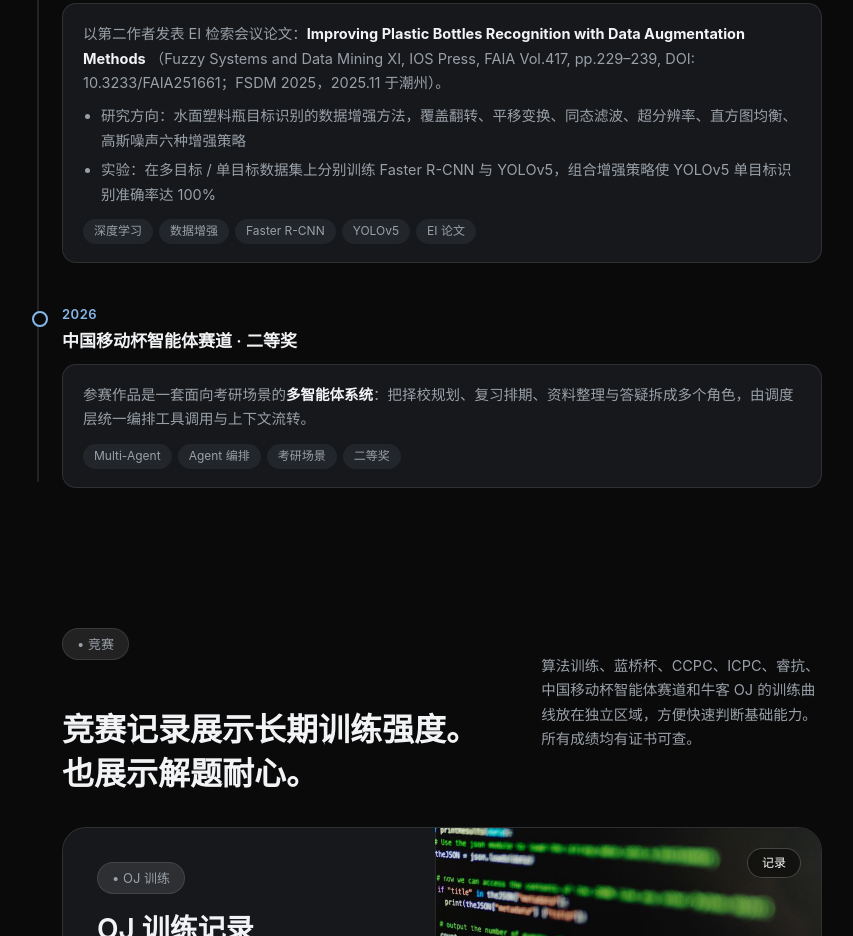
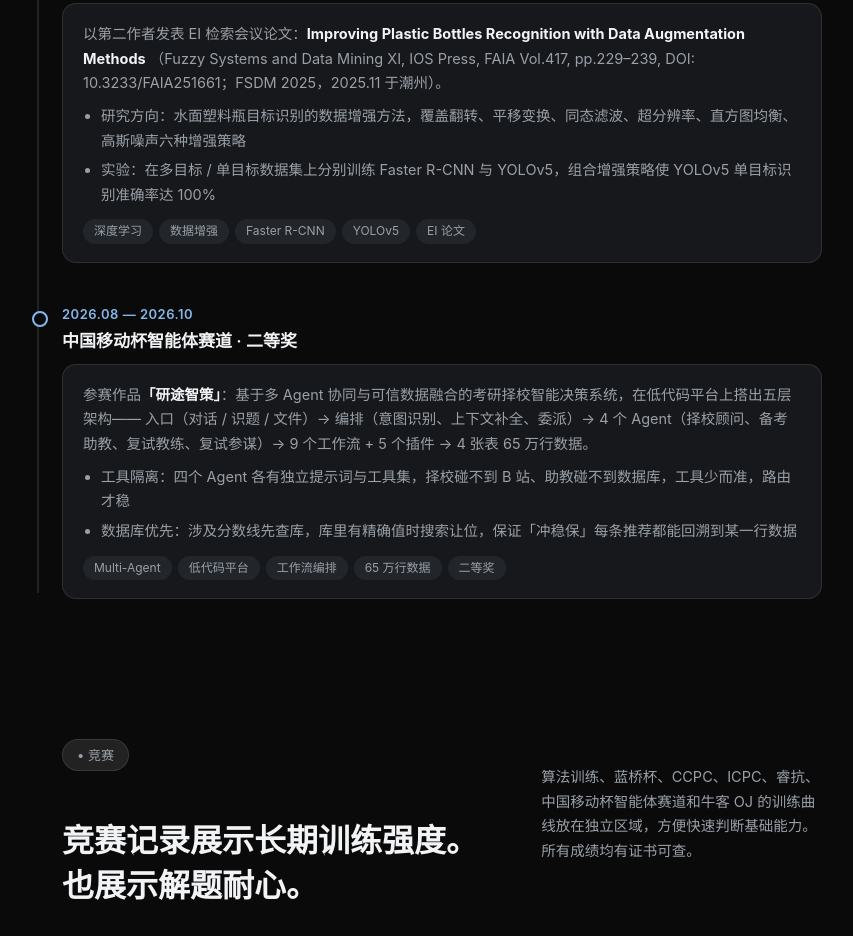
Before and after one commit to Sorwcyra/sorwcyra.github.io, a plain HTML site: page index.html in a window 1280 px wide. Shown: the part 3138-4074 px from the top of the page, without its empty margins (198-1051 px from the left). Drawn offline with Linux system fonts and the light colour scheme.

Commit message:
feat(journey): 中国移动杯条目改为研途智策真实项目信息（2026.08-2026.10 低代码多 Agent）

```diff
--- a/index.html
+++ b/index.html
@@ -717,11 +717,16 @@
       </div>
 
       <div class="tl-item reveal">
-        <div class="when">2026</div>
+        <div class="when">2026.08 — 2026.10</div>
         <div class="what">中国移动杯智能体赛道 · 二等奖</div>
         <div class="detail">
-          参赛作品是一套面向考研场景的<b style="color:var(--text)">多智能体系统</b>：把择校规划、复习排期、资料整理与答疑拆成多个角色，由调度层统一编排工具调用与上下文流转。
-          <div class="tags"><span class="tag">Multi-Agent</span><span class="tag">Agent 编排</span><span class="tag">考研场景</span><span class="tag">二等奖</span></div>
+          参赛作品<b style="color:var(--text)">「研途智策」</b>：基于多 Agent 协同与可信数据融合的考研择校智能决策系统，在低代码平台上搭出五层架构——
+          入口（对话 / 识题 / 文件）→ 编排（意图识别、上下文补全、委派）→ 4 个 Agent（择校顾问、备考助教、复试教练、复试参谋）→ 9 个工作流 + 5 个插件 → 4 张表 65 万行数据。
+          <ul>
+            <li>工具隔离：四个 Agent 各有独立提示词与工具集，择校碰不到 B 站、助教碰不到数据库，工具少而准，路由才稳</li>
+            <li>数据库优先：涉及分数线先查库，库里有精确值时搜索让位，保证「冲稳保」每条推荐都能回溯到某一行数据</li>
+          </ul>
+          <div class="tags"><span class="tag">Multi-Agent</span><span class="tag">低代码平台</span><span class="tag">工作流编排</span><span class="tag">65 万行数据</span><span class="tag">二等奖</span></div>
         </div>
       </div>
 
@@ -818,9 +823,9 @@
         <div class="s-left">
           <div class="sec-pill" style="align-self:flex-start;margin-bottom:0">• 智能体赛道</div>
           <h3>中国移动杯<br>智能体赛道二等奖。</h3>
-          <p>中国移动杯 智能体赛道 <b style="color:var(--text)">二等奖</b>。赛题要交的是一套能跑通的大模型智能体方案，而不是单点算法题：任务拆解、工具调用、多轮执行、结果校验，每一环都得自己能落地。</p>
-          <p style="color:var(--dim);font-size:13.5px">从算法竞赛转向 AI 工程赛题，是这个方向第一次拿到的正式比赛成绩。</p>
-          <div class="tags"><span class="tag">智能体</span><span class="tag">LLM 应用</span><span class="tag">二等奖</span></div>
+          <p>参赛作品「研途智策」：基于多 Agent 协同与可信数据融合的考研择校决策系统，<b style="color:var(--text)">二等奖</b>。在低代码平台上搭五层架构——4 个 Agent、9 个工作流、5 个插件、4 张表 65 万行数据，每条「冲稳保」推荐都能回溯到某一行分数线。</p>
+          <p style="color:var(--dim);font-size:13.5px">2026.08 — 2026.10，学生组 · 智能体开发赛道，三人协作完成。</p>
+          <div class="tags"><span class="tag">智能体</span><span class="tag">Multi-Agent</span><span class="tag">低代码平台</span><span class="tag">二等奖</span></div>
         </div>
         <div class="s-visual has-img" style="--img:url('assets/contest-agent.jpg')">
           <div class="rec">记录</div>
```
